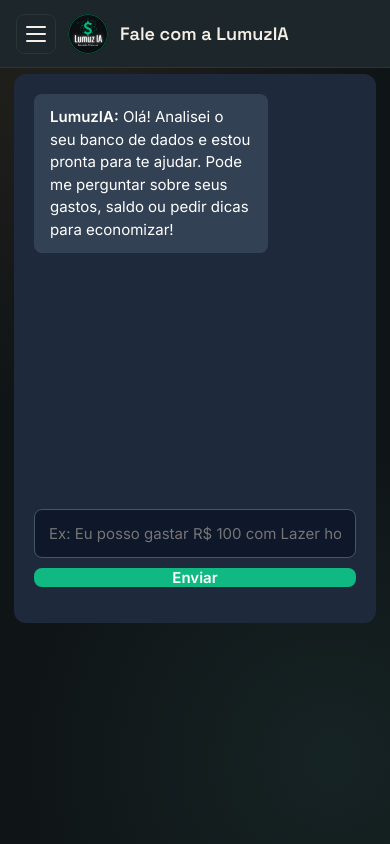
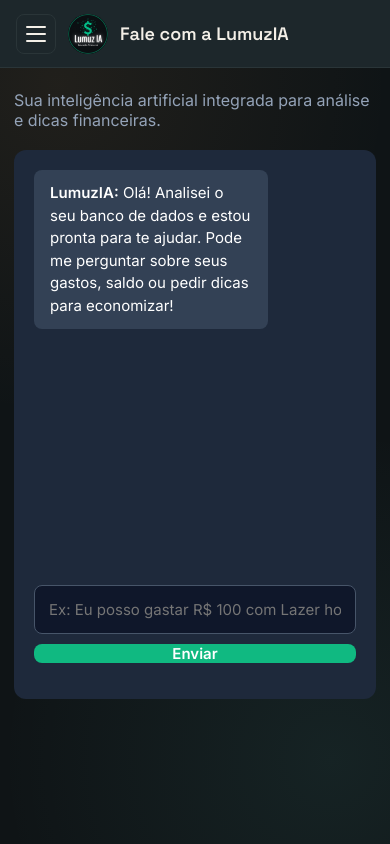
Before and after one commit to LcsGomes-AMS/LumuzIA-Generativa, a PHP site: page /frontend/chat.html in a window 390 px wide. Run offline with PHP 8.4, Linux system fonts and the light colour scheme; some libraries are stand-ins or nearby versions.

Commit message:
Versão 0.58: Aumentando padding-top do main no mobile para evitar sobreposição do header

```diff
--- a/frontend/css/style.css
+++ b/frontend/css/style.css
@@ -776,7 +776,7 @@ table td:last-child {
     main {
         margin-left: 0 !important;
         padding: 18px;
-        padding-top: 68px;     /* espaço para o botão hamburguer */
+        padding-top: 90px !important; /* espaço para o topbar fixo (68px) + margem (22px) */
     }
 
     main h1 { font-size: 22px; }
@@ -816,6 +816,7 @@ table td:last-child {
 @media (max-width: 420px) {
   main {
     padding: 14px;
+    padding-top: 90px !important;
   }
 
   .card {
```
